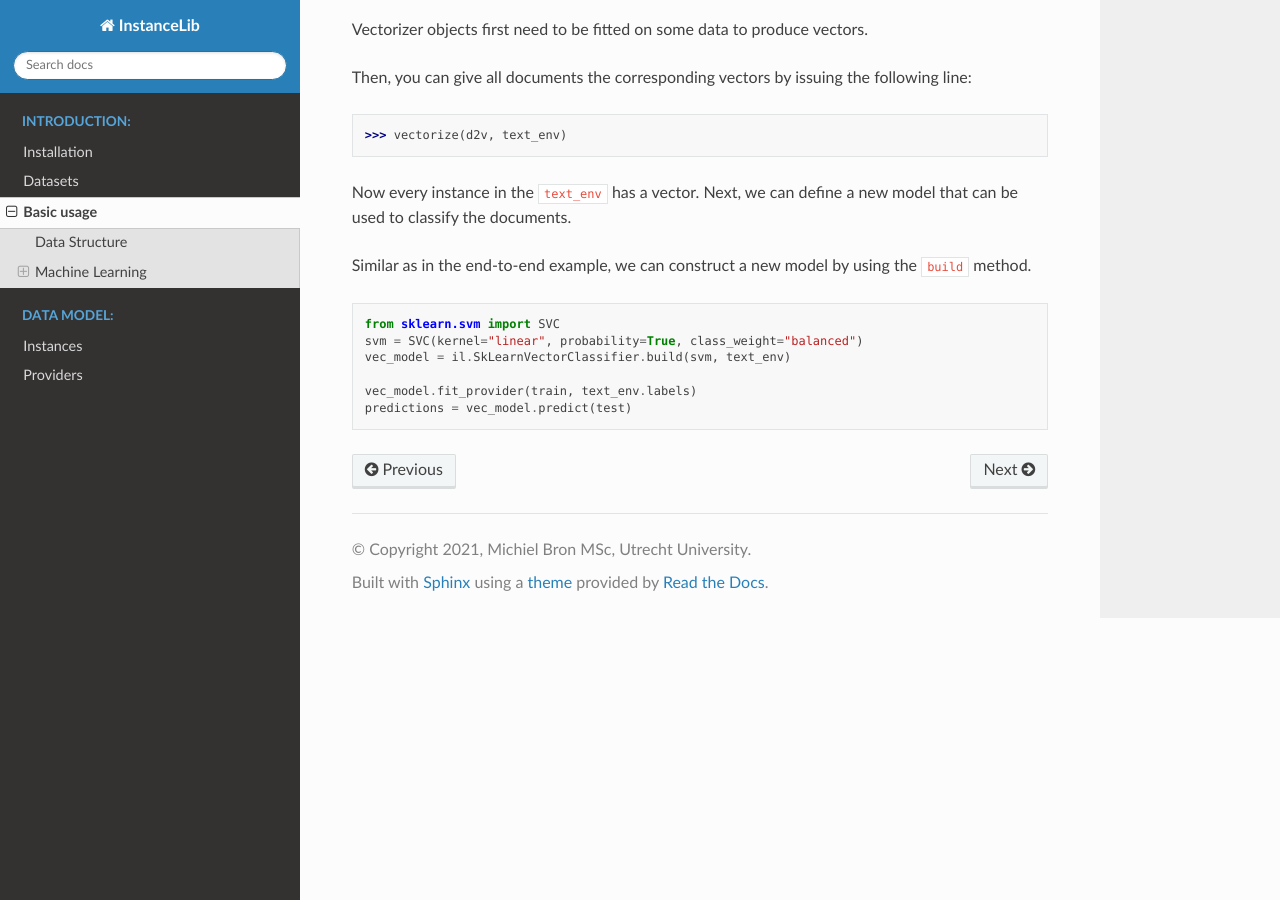
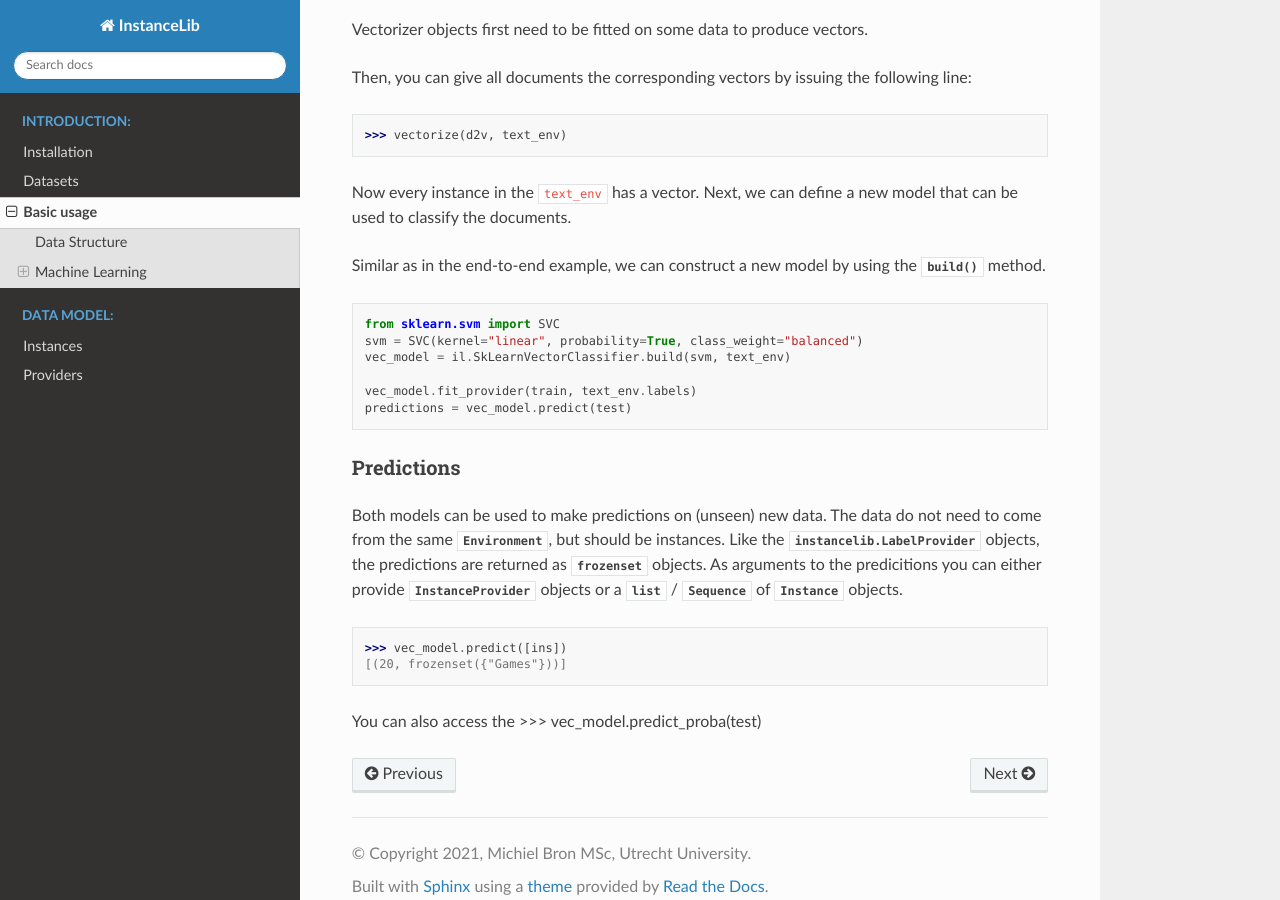
Before and after one commit to mpbron/instancelib, a Sphinx documentation site: the page built from docs/source/intro/usage.rst, in a window 1280 px wide and 900 px high, scrolled down 2602 px. Built offline with Sphinx 7.4.7 and the Read the Docs theme 2.0.0, drawn with Linux system fonts in a browser that asks for light colours; pages that are not in the unit, such as notebooks, are missing from menus.

Commit message:
Start on prediction section

```diff
--- a/docs/source/intro/usage.rst
+++ b/docs/source/intro/usage.rst
@@ -126,7 +126,7 @@ Then, you can give all documents the corresponding vectors by issuing the follow
 Now every instance in the ``text_env`` has a vector. Next, we can define a new model that can be used to
 classify the documents.
 
-Similar as in the end-to-end example, we can construct a new model by using the ``build`` method.
+Similar as in the end-to-end example, we can construct a new model by using the :func:`~instancelib.machinelearning.sklearn.SkLearnClassifier.build` method.
 
 .. code:: python
 
@@ -136,3 +136,19 @@ Similar as in the end-to-end example, we can construct a new model by using the
 
    vec_model.fit_provider(train, text_env.labels)
    predictions = vec_model.predict(test)
+
+
+Predictions
+^^^^^^^^^^^
+
+Both models can be used to make predictions on (unseen) new data.
+The data do not need to come from the same :class:`~instancelib.Environment`, but should be instances.
+Like the :class:`instancelib.LabelProvider` objects, the predictions are returned as :class:`frozenset` objects.
+As arguments to the predicitions you can either provide :class:`~instancelib.InstanceProvider` objects or a :class:`list` /
+:class:`Sequence` of :class:`~instancelib.Instance` objects.
+
+>>> vec_model.predict([ins])
+[(20, frozenset({"Games"}))]
+
+You can also access the
+>>> vec_model.predict_proba(test)
```
